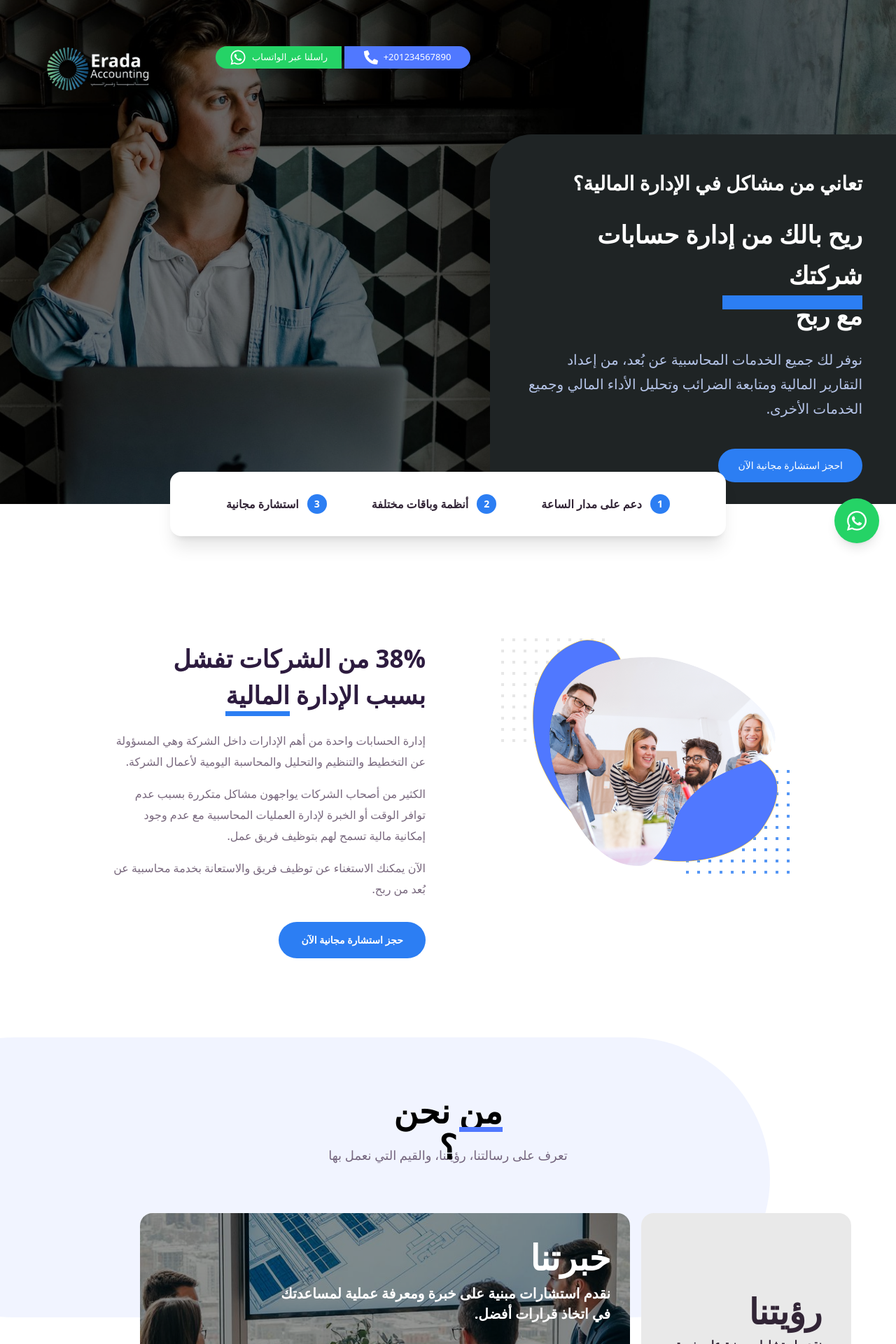
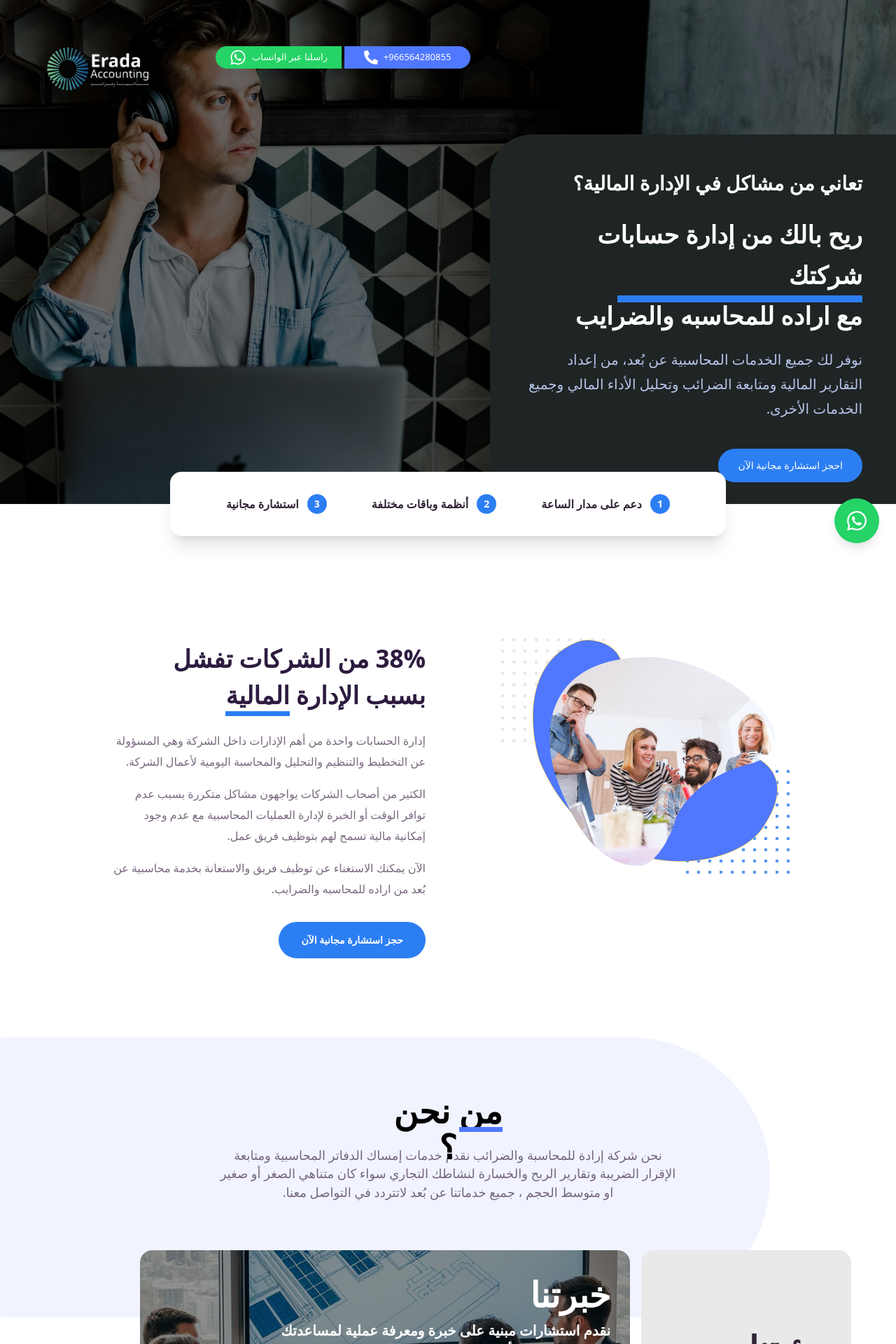
Before and after one commit to HamzaRamadan/NuzumAccounting, a React (Vite) app: page / in a window 1280 px wide. Shown: the top 1920 px of the page at 70% size. Built offline with nearby package versions, Linux system fonts and the light colour scheme; what @vuer-ai/react-helmet-async would draw is missing.

Commit message:
Last Update

```diff
--- a/src/App.tsx
+++ b/src/App.tsx
@@ -1,42 +1,36 @@
-import { FaWhatsapp } from 'react-icons/fa'
-import './App.css'
-import About from './components/About'
-import AdditionalServices from './components/AdditionalServices'
-import { Analytics } from './components/Analytics'
-import Contact from './components/Contact'
-import FloatingFeatures from './components/FloatingFeatures'
-import Footer from './components/Footer'
-import Home from './components/Home'
-import Partners from './components/Partners'
-import PricingSection from './components/Price'
-import Reviews from './components/Reviews'
-import WhoAre from './components/WhoAre'
-import WhyChoose from './components/WhyChoose'
+import { FaWhatsapp } from "react-icons/fa";
+import "./App.css";
+import About from "./components/About";
+// import AdditionalServices from "./components/AdditionalServices";
+import { Analytics } from "./components/Analytics";
+import Contact from "./components/Contact";
+import FloatingFeatures from "./components/FloatingFeatures";
+import Footer from "./components/Footer";
+import Home from "./components/Home";
+import Partners from "./components/Partners";
+import PricingSection from "./components/Price";
+import Reviews from "./components/Reviews";
+import WhoAre from "./components/WhoAre";
+import WhyChoose from "./components/WhyChoose";
 
 function App() {
-
   return (
     <>
-     <Analytics
-        gtmId="GTM-125455"
-        fbPixelId=""
-        clarityId=""
-      />
+      <Analytics gtmId="GTM-125455" fbPixelId="" clarityId="" />
       <Home />
-     <FloatingFeatures/>
+      <FloatingFeatures />
       <About />
       <WhoAre />
       <PricingSection />
-     <AdditionalServices />
+      {/* <AdditionalServices /> */}
       <Partners />
       <WhyChoose />
       <Reviews />
       <Contact />
       <Footer />
 
-
       <a
-  href="https://wa.me/201090032086"
+        href="https://wa.me/+966564280855"
         target="_blank"
         aria-label="WhatsApp"
         className="
@@ -53,12 +47,10 @@ function App() {
       >
         <FaWhatsapp className="w-8 h-8" />
       </a>
-
     </>
-  )
+  );
 }
 
-export default App
-
+export default App;
 
 // service_ii9h6xw                     template_b969o32        xfBdJV0Wg9Lj2jxwQ
--- a/src/components/About.tsx
+++ b/src/components/About.tsx
@@ -121,7 +121,7 @@ const About = () => {
             max-lg:text-[15px]
           ">
             الآن يمكنك الاستغناء عن توظيف فريق والاستعانة بخدمة محاسبية عن بُعد
-            من ربح.
+            من اراده للمحاسبه والضرايب.
           </p>
 <a href="#Contact">
 
--- a/src/components/Footer.tsx
+++ b/src/components/Footer.tsx
@@ -1,5 +1,4 @@
 import {
-  FaFacebookF,
   FaInstagram,
   FaLinkedinIn,
   FaTiktok,
@@ -26,20 +25,7 @@ const Footer = () => {
           </div>
 
           <div className="flex flex-row-reverse items-center justify-center gap-4 -mt-10">
-            {/* Facebook */}
-            <a
-              href="https://web.facebook.com/profile.php?id=61586007011479&sk=grid"
-              target="_blank"
-              className="
-      w-10 h-10
-      flex items-center justify-center
-      rounded-full
-      bg-[#1877F2] text-white
-      hover:scale-110 transition
-    "
-            >
-              <FaFacebookF className="w-5 h-5" />
-            </a>
+
 
             {/* TikTok */}
             <a
--- a/src/components/Home.tsx
+++ b/src/components/Home.tsx
@@ -43,7 +43,7 @@ const Home = () => {
         >
           {/* WhatsApp Button */}
           <a
-            href="https://wa.me/201090032086"
+            href="https://wa.me/+966564280855"
             target="_blank"
             className="
               flex items-center justify-center gap-2
@@ -63,7 +63,7 @@ const Home = () => {
 
           {/* Phone Button */}
           <a
-            href="tel:+201234567890"
+            href="tel:+966564280855"
             className="
               flex items-center justify-center gap-2
               px-4 py-4
@@ -77,7 +77,7 @@ const Home = () => {
             "
           >
             <FaPhoneAlt className="w-4 h-4 lg:w-5 lg:h-5" />
-            +201234567890
+            +966564280855
           </a>
         </div>
       </div>
@@ -117,8 +117,8 @@ const Home = () => {
       ريح بالك من إدارة حسابات شركتك
       <br />
       <span className="relative inline-block">
-        مع ربح
-        <span className="absolute right-0 top-0 w-[180px] lg:w-[200px] border-t-[10px] lg:border-t-[20px] border-[#2C7EF3]"></span>
+        مع اراده للمحاسبه والضرايب
+        <span className="absolute right-0 top-0 w-[200px] lg:w-[350px] border-t-[10px] lg:border-t-[10px] border-[#2C7EF3]"></span>
       </span>
     </h1>
 
--- a/src/components/Price.tsx
+++ b/src/components/Price.tsx
@@ -15,24 +15,17 @@ const PricingSection = () => {
       price: "1000 ريال",
       period: "شهريا",
       description:
-        "مناسبة للمنشآت التي تصل مبيعاتها الشهرية حتى 50,000 ريال.\n\nأو مناسبة للمنشآت التي تصدر حتى 100 فاتورة شهريًا.",
+        "مناسبة للمنشآت التي تصل مبيعاتها الشهرية حتى 60,000 ريال.\n\nأو مناسبة للمنشآت التي تصدر حتى 100 فاتورة شهريًا.",
     },
     {
       id: 3,
       title: "الباقة الإضافية",
-      price: "1500 ريال",
+      price: "1200 ريال",
       period: "شهريا",
       description:
         "مناسبة للمنشآت التي تصل مبيعاتها الشهرية حتى 200,000 ريال.\n\nأو مناسبة للمنشآت التي تصدر حتى 500 فاتورة شهريًا.",
     },
-    {
-      id: 4,
-      title: "الباقة المتقدمة",
-      price: "2000 ريال",
-      period: "شهريا",
-      description:
-        "السعر يبدأ من 2000، لكنه ليس ثابت لكل العملاء، ولذلك يُحدد السعر النهائي بناءً على الاتصال أو المقابلة مع العميل.\n\nمخصصة للمنشآت التي تتجاوز مبيعاتها الشهرية 200,000 ريال أو تصدر أكثر من 500 فاتورة شهريًا.",
-    },
+
   ];
 
   return (
@@ -52,7 +45,7 @@ const PricingSection = () => {
 
   {/* Description */}
   <p className=" text-right font-almarai font-normal text-[16px] sm:text-[18px] md:text-[20px] lg:text-[22px] leading-[1.6] tracking-[0.02em] text-[#331B3BA8] max-w-full lg:max-w-[950px] mt-4 sm:mt-5 ">
-    خدمة ربح هي الحل الأمثل للشركات الناشئة والصغيرة والمتوسطة فى
+    خدمة اراده للمحاسبه والضرايب هي الحل الأمثل للشركات الناشئة والصغيرة والمتوسطة فى
     المملكة، حيث نقدّم خدمات محاسبية شاملة عن بُعد، بأسعار تنافسية،
     لتلبية احتياجاتك المالية والضريبية بكفاءة، مما يتيح لك التركيز على
     تنمية مشروعك وتحقيق أهدافك فى أسرع وقت.
@@ -67,7 +60,7 @@ const PricingSection = () => {
 </div>
 
         {/* Pricing Cards */}
-        <div className=" grid grid-cols-1 mt-0 lg:-mt-40 sm:grid-cols-2 lg:grid-cols-4 gap-2 sm:gap-8 md:gap-5 lg:gap-2.5 ">
+        <div className=" grid grid-cols-1 mt-0 lg:-mt-40 sm:grid-cols-2 lg:grid-cols-3 gap-2 sm:gap-8 md:gap-5 lg:gap-2.5 ">
           {pricingPlans?.map((plan) => (
             <div
               key={plan?.id}
--- a/src/components/Reviews.tsx
+++ b/src/components/Reviews.tsx
@@ -1,4 +1,4 @@
-import  { useRef } from 'react';
+// import  { useRef } from 'react';
 import FormReviews from './FormReviews';
 
 const Reviews = () => {
@@ -8,40 +8,26 @@ const Reviews = () => {
       author: "بايجون",
       time: "منذ يومين",
       rating: 5,
-      content: "الحمدللة كنت ابحث عن مكتب يخلص لي قوائم مالية للاعلان عن افلاس شركة والحمدللة رتب لي الامور مع المحاسب القانوني وتمت باسرع وافضل وقت",
+      content: `الحمدلله كنت ابحث عن مكتب يشيل عني تعب الحسابات والضريبة
+مرة كويس بالتوفيق باذن الله`,
       avatar: "/images/img_19399522241579780463.svg"
     },
-    {
-      id: 2,
-      author: "بايجون",
-      time: "منذ يومين",
-      rating: 5,
-      content: "الحمدللة كنت ابحث عن مكتب يخلص لي قوائم مالية للاعلان عن افلاس شركة والحمدللة رتب لي الامور مع المحاسب القانوني وتمت باسرع وافضل وقت",
-      avatar: "/images/img_19399522241579780463.svg"
-    },
-    {
-      id: 3,
-      author: "بايجون",
-      time: "منذ يومين",
-      rating: 5,
-      content: "الحمدللة كنت ابحث عن مكتب يخلص لي قوائم مالية للاعلان عن افلاس شركة والحمدللة رتب لي الامور مع المحاسب القانوني وتمت باسرع وافضل وقت",
-      avatar: "/images/img_19399522241579780463.svg"
-    }
+
   ];
 
-  const carouselRef = useRef<HTMLDivElement>(null); // ✅ النوع محدد
+  // const carouselRef = useRef<HTMLDivElement>(null); // ✅ النوع محدد
 
-  const scrollLeft = () => {
-    if (carouselRef.current) {
-      carouselRef.current.scrollBy({ left: -300, behavior: 'smooth' });
-    }
-  };
+  // const scrollLeft = () => {
+  //   if (carouselRef.current) {
+  //     carouselRef.current.scrollBy({ left: -300, behavior: 'smooth' });
+  //   }
+  // };
 
-  const scrollRight = () => {
-    if (carouselRef.current) {
-      carouselRef.current.scrollBy({ left: 300, behavior: 'smooth' });
-    }
-  };
+  // const scrollRight = () => {
+  //   if (carouselRef.current) {
+  //     carouselRef.current.scrollBy({ left: 300, behavior: 'smooth' });
+  //   }
+  // };
 
   return (
     <section className="w-full pt-12 sm:pt-16 md:pt-20 lg:pt-24 pb-12 sm:pb-16 md:pb-20">
@@ -62,8 +48,8 @@ const Reviews = () => {
         {/* Reviews Carousel */}
         <div className="relative mb-12 sm:mb-16 md:mb-20">
           <div
-            ref={carouselRef}
-            className="flex gap-4 sm:gap-6 md:gap-8 lg:gap-[68px] overflow-x-auto pb-4 scrollbar-hide"
+            // ref={carouselRef}
+            className="flex justify-center gap-4 sm:gap-6 md:gap-8 lg:gap-[68px] overflow-x-auto pb-4 scrollbar-hide"
             style={{ scrollbarWidth: 'none', msOverflowStyle: 'none' }}
           >
             {reviews?.map((review) => (
@@ -116,8 +102,7 @@ const Reviews = () => {
             ))}
           </div>
 
-          {/* Carousel Arrows */}
-          <div className="flex justify-center gap-6 mt-4">
+          {/* <div className="flex justify-center gap-6 mt-4">
             <button
               onClick={scrollLeft}
               className="w-10 h-10 flex items-center justify-center rounded-full bg-[#5078FF] text-white hover:bg-blue-600"
@@ -130,7 +115,7 @@ const Reviews = () => {
             >
               &#8594;
             </button>
-          </div>
+          </div> */}
         </div>
 
         {/* Review Form */}
--- a/src/components/WhoAre.tsx
+++ b/src/components/WhoAre.tsx
@@ -37,7 +37,8 @@ const WhoAre = () => {
 
 
           <p className="mt-6 font-almarai font-normal text-[18px] text-[#331B3BA8] leading-[146%] tracking-[2%] text-center max-w-[662px] opacity-100">
-            تعرف على رسالتنا، رؤيتنا، والقيم التي نعمل بها
+           نحن شركة إرادة للمحاسبة والضرائب نقدم خدمات إمساك الدفاتر المحاسبية ومتابعة الإقرار الضريبة وتقارير الربح والخسارة لنشاطك التجاري سواء كان متناهي الصغر أو صغير او متوسط الحجم ، جميع خدماتنا عن بُعد
+لاتتردد في التواصل معنا.
           </p>
         </div>
 
```
Lines whose indentation alone changed are shown as unchanged.
